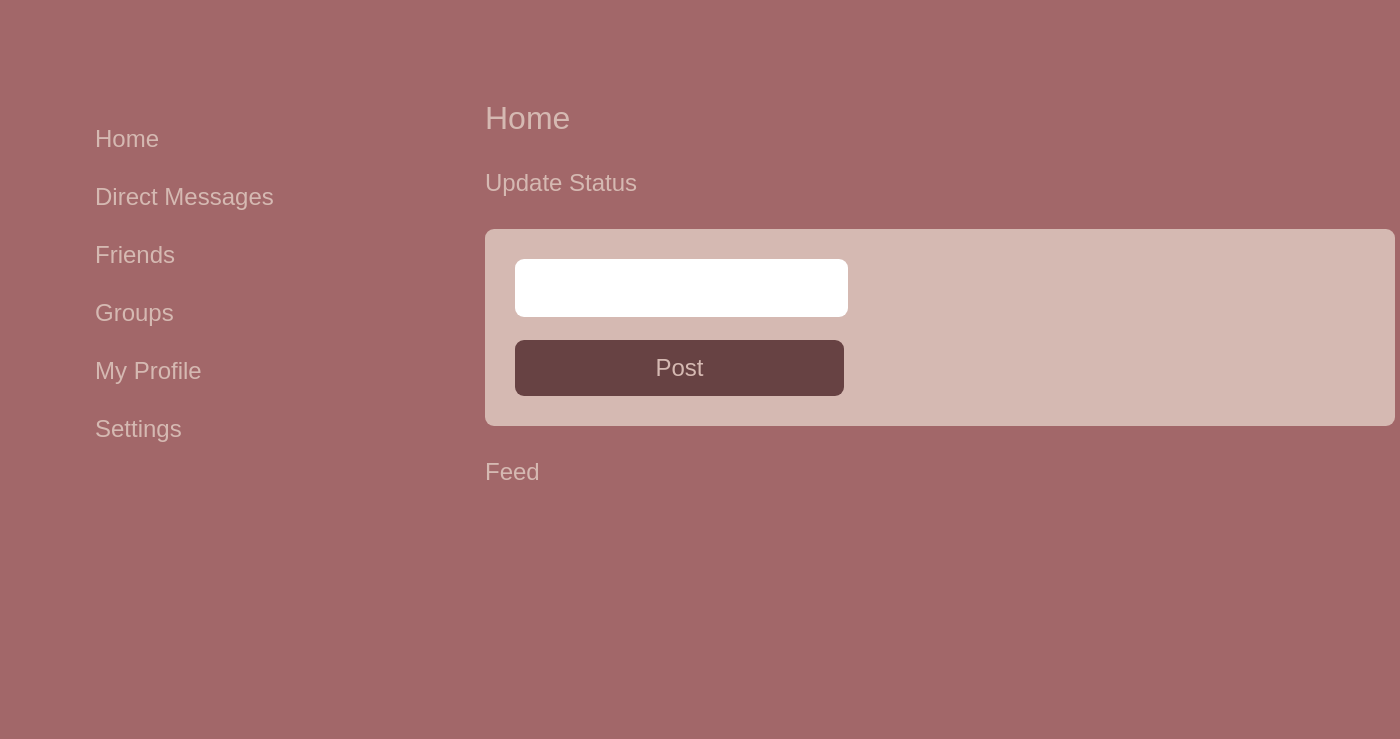
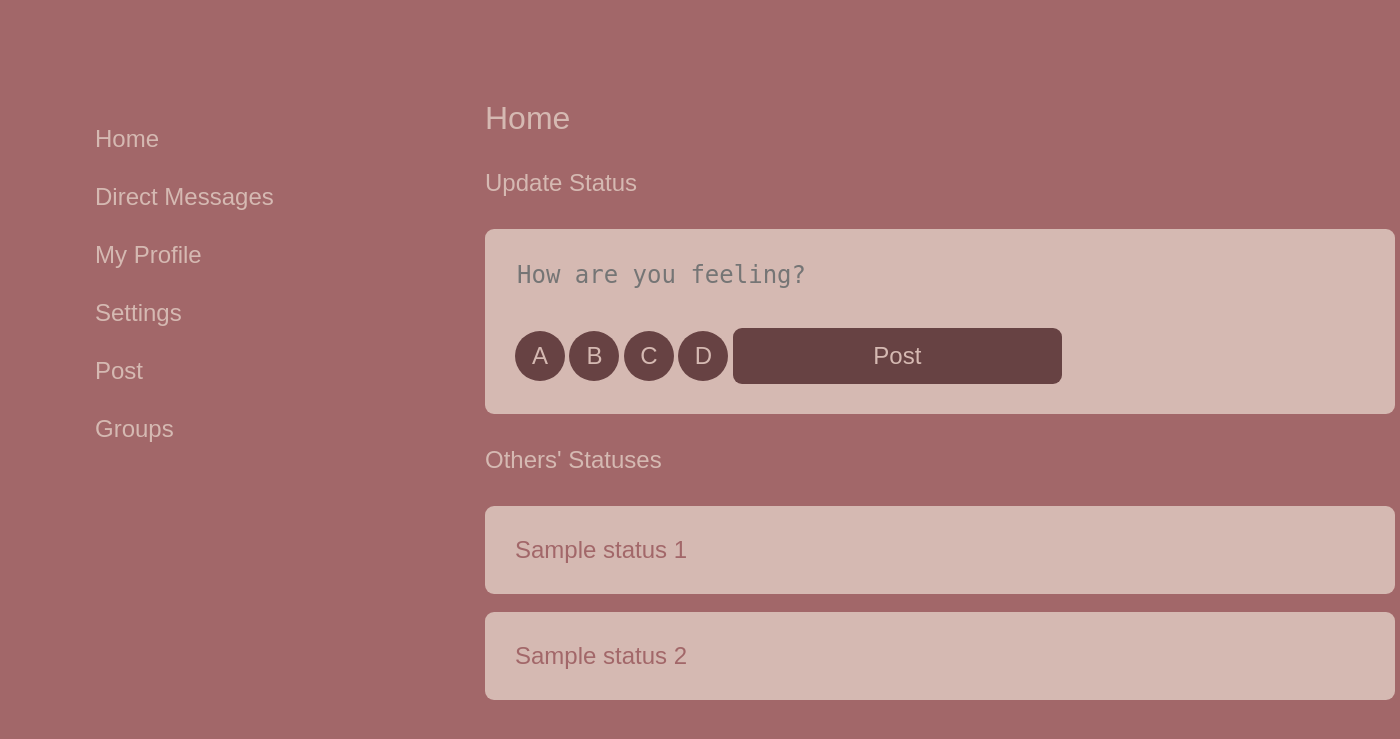
Before and after one commit to evelyn-campbell/Unfold-App, a Django app: page /upload-status/ in a window 1400 px wide. Shown: the top 739 px of the page. Run offline with Django 4.2, Linux system fonts and the light colour scheme; the visitor is signed in with stand-in values (Sample User, id 1).

Commit message:
Add posts

```diff
--- a/webapp/templates/core_templates/dashboard.html
+++ b/webapp/templates/core_templates/dashboard.html
@@ -1,5 +1,5 @@
 {% load static %}
-<!DOCTYPE html>
+<!doctype html>
 <html>
 <head>
 <title>Technova Site</title>
@@ -10,27 +10,33 @@
     <ul>
       <li><a href="">Home</a></li>
       <li><a href="">Direct Messages</a></li>
-        <li><a href="">Friends</a></li>
-        <li><a href="/groups/">Groups</a></li>
-        <li><a href="/profile/">My Profile</a></li>
+      <li><a href="">My Profile</a></li>
       <li><a href="">Settings</a></li>
+      <li><a href="">Post</a></li>
+      <li><a href="">Groups</a></li>
     </ul>
   </div>
   <div class="feed">
     <h1>Home</h1>
     <h4>Update Status</h4>
       <div class="block">
-        <form
-          action="/upload-status/"
-          method="POST"
-          enctype="multipart/form-data"
-        >
-          {% csrf_token %}
-          <input type="text" id="fname" name="message" /><br /><br />
-          <button type="submit">Post</button>
+        <form>
+          <textarea type="text" id="fname" name="fname" placeholder="How are you feeling?"></textarea>
+          <button type="button" class="mood">A</button>
+          <button type="button" class="mood">B</button>
+          <button type="button" class="mood">C</button>
+          <button type="button" class="mood">D</button>
+          <button type="button">Post</button>
         </form>
       </div>
-      <h4>Feed</h4>
+    <h4>Others' Statuses</h4>
+    <div class="block">
+      <h5>Sample status 1</h5>
+    </div>
+    <br>
+    <div class="block">
+      <h5>Sample status 2</h5>
+    </div>
   </div>
 </body>
 </html>
```
Lines whose indentation alone changed are shown as unchanged.
